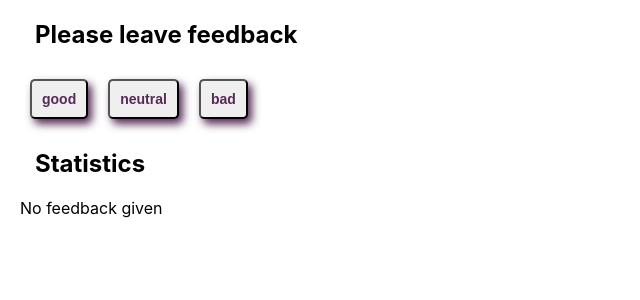
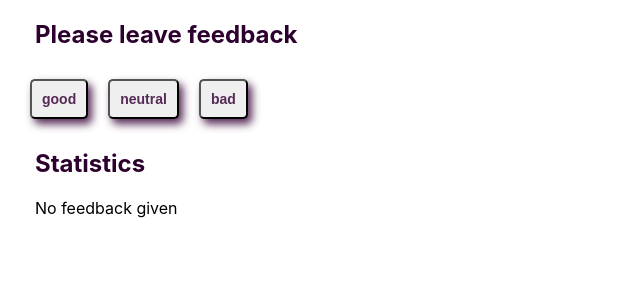
Before and after one commit to Sluchevska/goit-react-hw-02-feedback, a React (Create React App) app: page / in a window 1280 px wide. Shown: the top 300 px of the page, without its empty margins (0-640 px from the left). Built offline with nearby package versions, Linux system fonts and the light colour scheme.

Commit message:
update css

```diff
--- a/src/components/Notification/Notification.js
+++ b/src/components/Notification/Notification.js
@@ -1,6 +1,7 @@
 import PropTypes from 'prop-types';
+import { NotificationText } from './Notification.styled';
 export default function Notification({ message }) {
-    return <p>{ message}</p>
+    return <NotificationText>{ message}</NotificationText>
 }
 
 Notification.propTypes = {
--- /dev/null
+++ b/src/components/Notification/Notification.styled.js
@@ -0,0 +1,4 @@
+import styled from '@emotion/styled';
+export const NotificationText = styled.p`
+margin-left: 15px;
+`
--- a/src/components/SectionTitle/SectionTitle.styled.js
+++ b/src/components/SectionTitle/SectionTitle.styled.js
@@ -2,5 +2,6 @@ import styled from '@emotion/styled'
 export const Title = styled.h2`
 font-size:24px;
 margin-left: 15px;
+color: #2d012d;
 
 `
```
